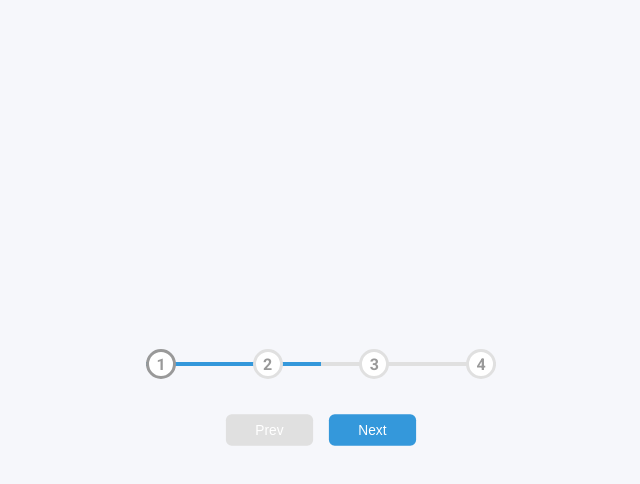
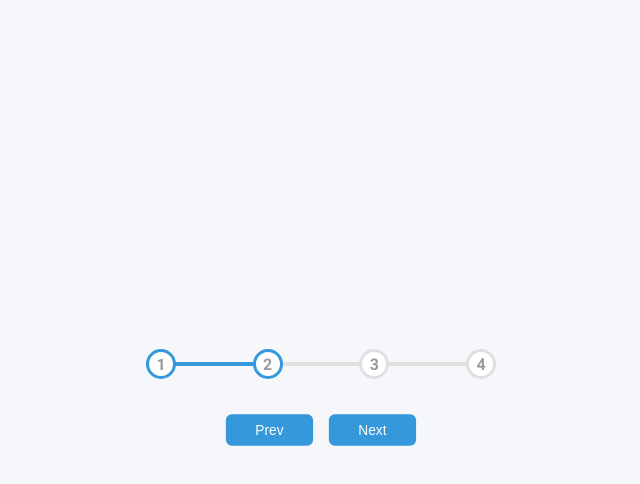
Before and after one commit to EnricoCarruba/progress-bar, a plain HTML site: page index.html in a window 1280 px wide. Both pictures are taken after a click on the button "Next". Shown: the whole page, without its empty margins (319-959 px from the left). Drawn offline with Linux system fonts and the light colour scheme.

Commit message:
add js functionality

```diff
--- a/script.js
+++ b/script.js
@@ -0,0 +1,51 @@
+const progress = document.getElementById("progress");
+const prev = document.getElementById("prev");
+const next = document.getElementById("next");
+const circles = document.querySelectorAll(".circle");
+
+let currentActive = 1;
+
+next.addEventListener("click", () => {
+  currentActive++;
+
+  if (currentActive > circles.length) {
+    currentActive = circles.length;
+    console.log(circles.length);
+  }
+
+  update();
+});
+
+prev.addEventListener("click", () => {
+  currentActive--;
+
+  if (currentActive < 1) {
+    currentActive = 1;
+  }
+
+  update();
+});
+
+function update() {
+  circles.forEach((circle, idx) => {
+    if (idx < currentActive) {
+      circle.classList.add("active");
+    } else {
+      circle.classList.remove("active");
+    }
+  });
+
+  const actives = document.querySelectorAll(".active");
+
+  progress.style.width =
+    ((actives.length - 1) / (circles.length - 1)) * 100 + "%";
+
+  if (currentActive === 1) {
+    prev.disabled = true;
+  } else if (currentActive === circles.length) {
+    next.disabled = true;
+  } else {
+    prev.disabled = false;
+    next.disabled = false;
+  }
+}
--- a/style.css
+++ b/style.css
@@ -54,7 +54,7 @@ body {
   left: 0;
   transform: translateY(-50%);
   height: 4px;
-  width: 50%;
+  width: 0%;
   z-index: -1;
   transition: 0.4s ease;
 }
@@ -73,7 +73,7 @@ body {
 }
 
 .circle.active {
-  border-color: (var(--line-border-fill));
+  border-color: var(--line-border-fill);
 }
 
 .btn {
```
